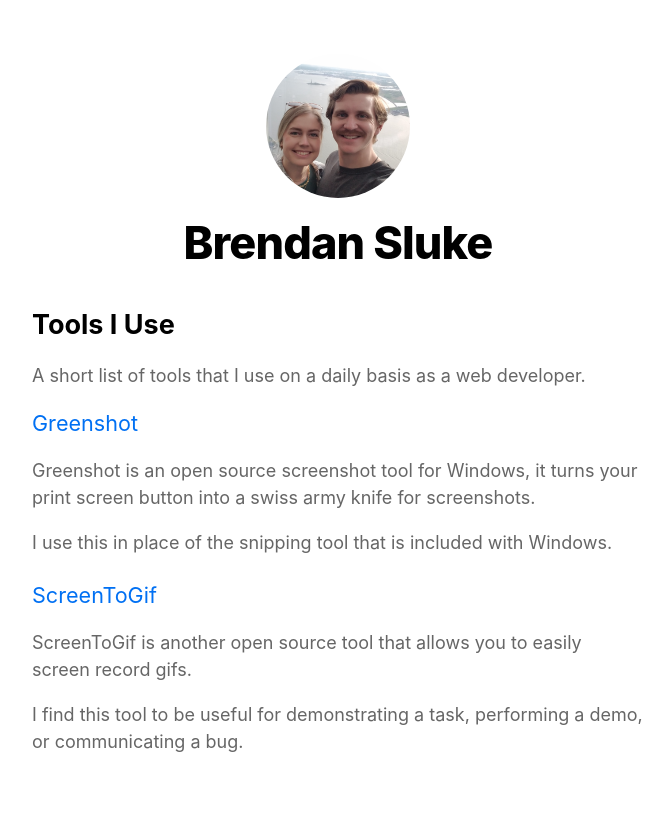
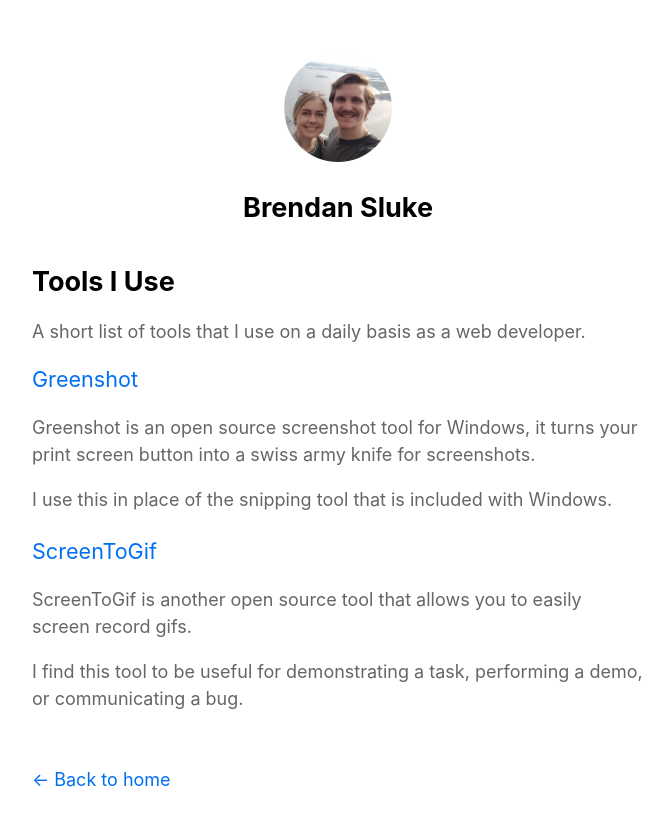
Before and after one commit to BrendanSluke/BrendanSluke, a Next.js app in the folder brendansluke/: page /tools-i-use in a window 1280 px wide. Shown: the top 826 px of the page, without its empty margins (302-974 px from the left). Built offline with nearby package versions, Linux system fonts and the light colour scheme.

Commit message:
fix(toolsIUse): mark as non-home page

```diff
--- a/brendansluke/pages/tools-i-use.tsx
+++ b/brendansluke/pages/tools-i-use.tsx
@@ -5,7 +5,7 @@ import utilStyles from "../styles/utils.module.css";
 
 const ToolsIUse = () => {
   return (
-    <Layout home>
+    <Layout home={false}>
       <Head>
         <title>Tools I Use</title>
       </Head>
```
